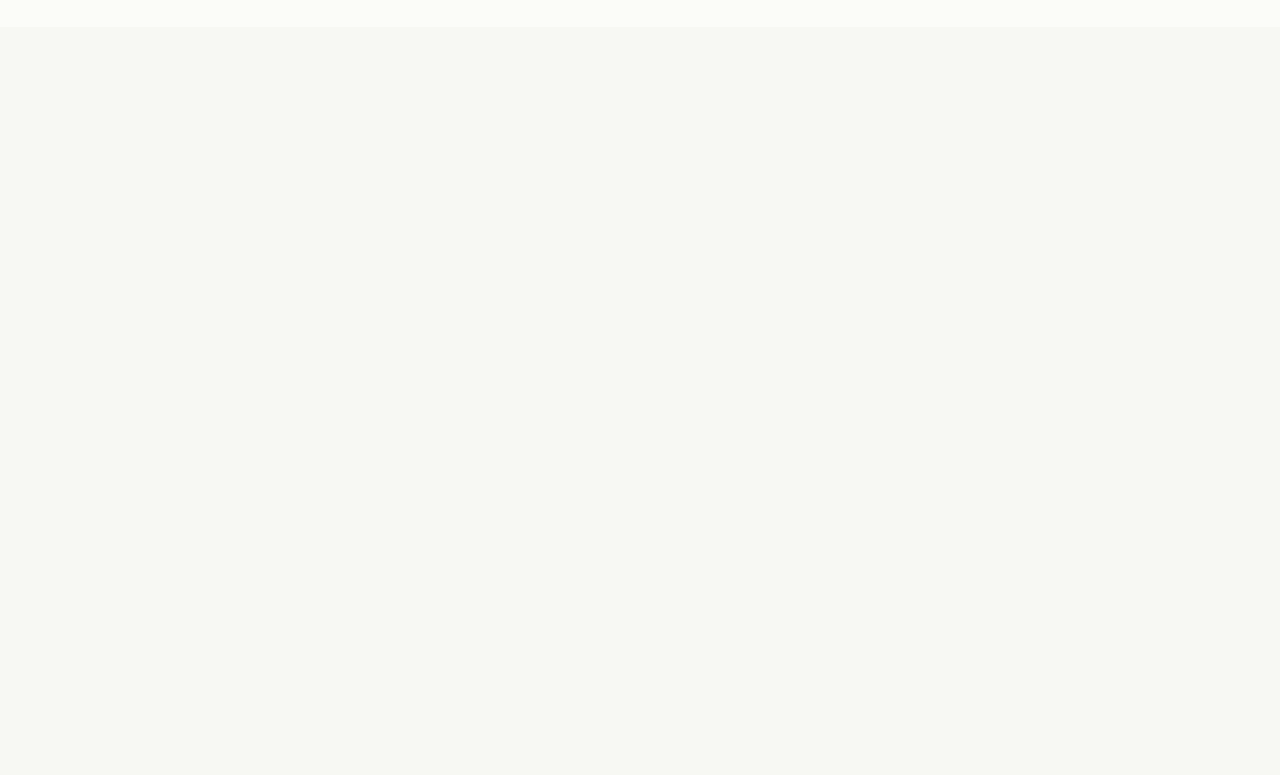
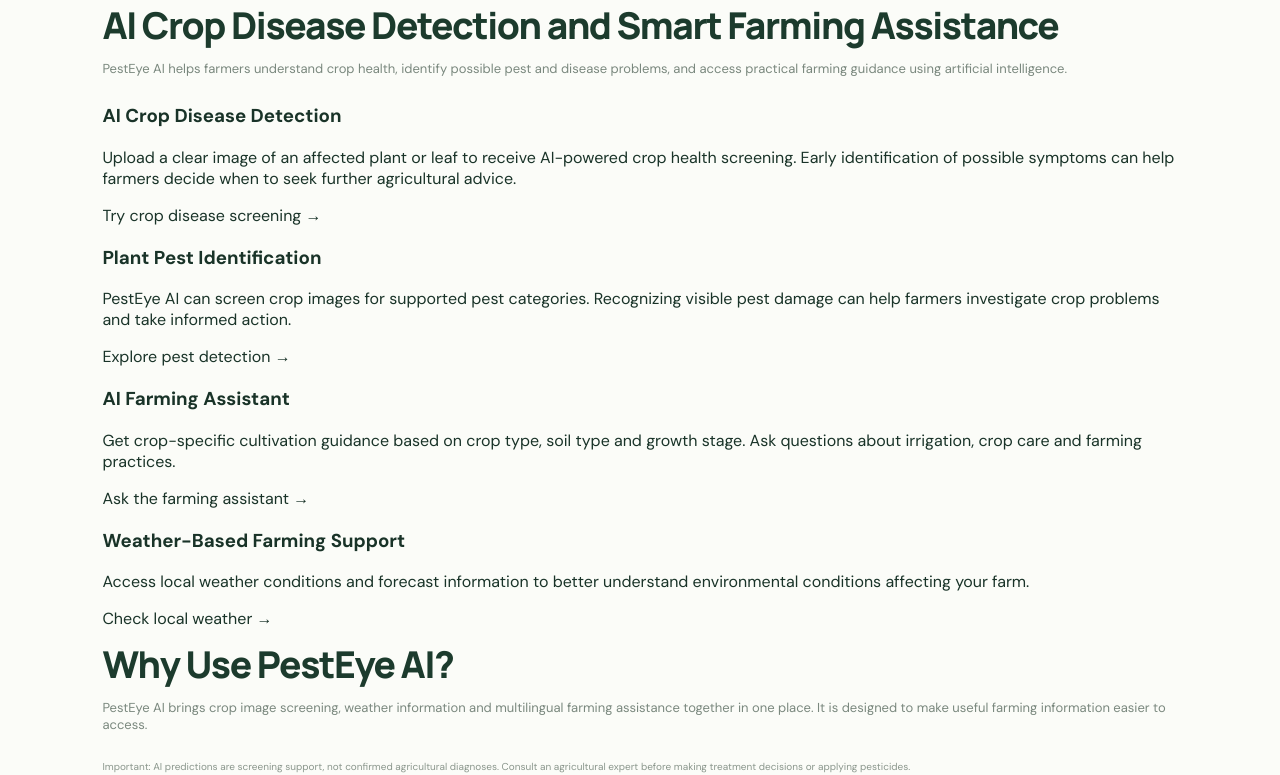
Before and after one commit to mokshithamukkara/Agrovision-AI, a React (Vite) app in the folder frontend/: page / in a window 1280 px wide. Shown: the part 3965-4740 px from the top of the page. Before the commit the page ends 3992 px from the top, so only its background shows below. Built offline with nearby package versions, Linux system fonts and the light colour scheme; no server answers.

Commit message:
Add farming SEO content to PestEye AI

```diff
--- a/frontend/src/main.jsx
+++ b/frontend/src/main.jsx
@@ -397,6 +397,83 @@ function App() {
             </div>
           </form>
         </section>
+
+        {/* SEO CONTENT FOR FARMING SEARCHES */}
+        <section className="section seo-content" id="farming-guide">
+          <div className="section-head">
+            <div>
+              <div className="eyebrow">SMART FARMING KNOWLEDGE</div>
+              <h2>AI Crop Disease Detection and Smart Farming Assistance</h2>
+              <p>
+                PestEye AI helps farmers understand crop health, identify
+                possible pest and disease problems, and access practical
+                farming guidance using artificial intelligence.
+              </p>
+            </div>
+          </div>
+
+          <div className="about-grid">
+            <article className="about-card">
+              <h3>AI Crop Disease Detection</h3>
+              <p>
+                Upload a clear image of an affected plant or leaf to receive
+                AI-powered crop health screening. Early identification of
+                possible symptoms can help farmers decide when to seek
+                further agricultural advice.
+              </p>
+              <a href="#scanner">Try crop disease screening →</a>
+            </article>
+
+            <article className="about-card">
+              <h3>Plant Pest Identification</h3>
+              <p>
+                PestEye AI can screen crop images for supported pest
+                categories. Recognizing visible pest damage can help farmers
+                investigate crop problems and take informed action.
+              </p>
+              <a href="#scanner">Explore pest detection →</a>
+            </article>
+
+            <article className="about-card">
+              <h3>AI Farming Assistant</h3>
+              <p>
+                Get crop-specific cultivation guidance based on crop type,
+                soil type and growth stage. Ask questions about irrigation,
+                crop care and farming practices.
+              </p>
+              <a href="#assistant">Ask the farming assistant →</a>
+            </article>
+
+            <article className="about-card">
+              <h3>Weather-Based Farming Support</h3>
+              <p>
+                Access local weather conditions and forecast information
+                to better understand environmental conditions affecting
+                your farm.
+              </p>
+              <a href="#weather">Check local weather →</a>
+            </article>
+          </div>
+
+          <div className="section-head">
+            <div>
+              <h2>Why Use PestEye AI?</h2>
+              <p>
+                PestEye AI brings crop image screening, weather information
+                and multilingual farming assistance together in one place.
+                It is designed to make useful farming information easier
+                to access.
+              </p>
+            </div>
+          </div>
+
+          <p className="hint">
+            Important: AI predictions are screening support, not confirmed
+            agricultural diagnoses. Consult an agricultural expert before
+            making treatment decisions or applying pesticides.
+          </p>
+        </section>
+
       </main>
 
       <footer>
```
